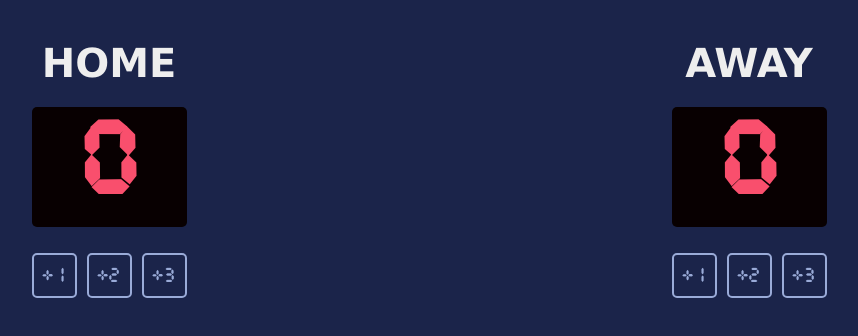
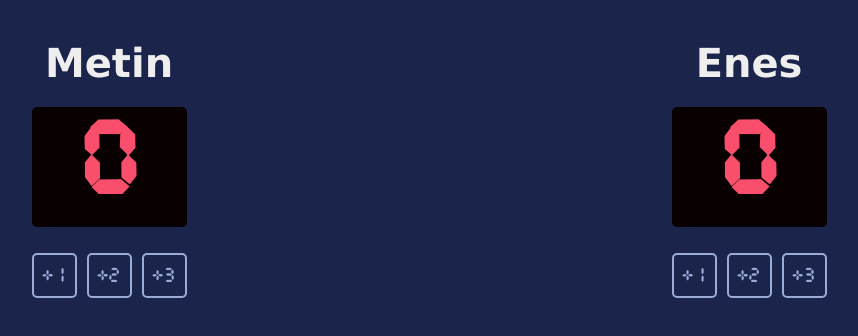
Before and after one commit to Fuchsmichael/Basketball-Counter, a website built with Vite: page index.html in a window 1280 px wide. Shown: the whole page, without its empty margins (211-1069 px from the left). Built offline with nearby package versions, Linux system fonts and the light colour scheme.

Commit message:
update enes

```diff
--- a/index.html
+++ b/index.html
@@ -5,7 +5,7 @@
     <body>
         <div class="container">
             <div>
-                <h3>HOME</h3>
+                <h3>Metin</h3>
                 <h1 class="background-points" id="home">0</h1>
                 <div class="allignment">
                     <button class="points-button" onclick="addHome1()">+1</button>
@@ -14,7 +14,7 @@
                 </div>
             </div>
             <div>
-                <h3>AWAY</h3>
+                <h3>Enes</h3>
                 <h1 class="background-points" id="guest">0</h1>
                 <div class="allignment">
                     <button class="points-button" onclick="addGuest1()">+1</button>
```
